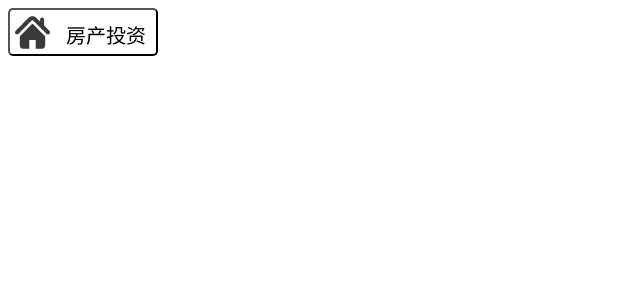
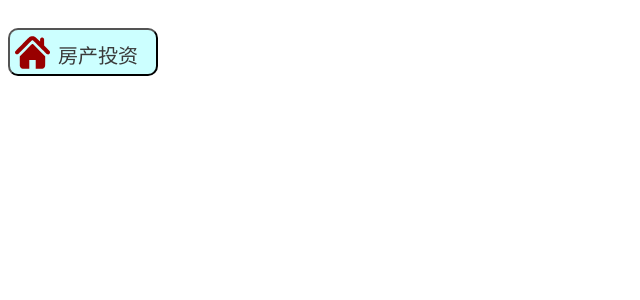
Before and after one commit to shanwu/web, a React (Create React App) app: page / in a window 1280 px wide. Shown: the top 300 px of the page, without its empty margins (0-640 px from the left). Built offline with nearby package versions, Linux system fonts and the light colour scheme.

Commit message:
change: Add RoundIconButton component

```diff
--- a/src/App.js
+++ b/src/App.js
@@ -1,14 +1,10 @@
 import React from 'react';
-import { Link } from 'react-router-dom'
-import {withRouter} from 'react-router-dom';
-import houseLogo from '../src/image/icon_house.svg'
-import { whileStatement, blockStatement } from '@babel/types';
-import { relative } from 'path';
+import RoundIconButton from '../src/component/RoundIconButton.js';
+import houseLogo from '../src/image/icon_house.svg';
 
 export default class App extends React.Component {
   constructor(props) {
     super(props);
-    // todo
   }
   nextPath(path) {
     this.props.history.push(path);
@@ -16,38 +12,20 @@ export default class App extends React.Component {
 
   render() {
     return (
-      <button style={{
-        background:'white',
-        position:'relative',
-        width:'150px',
-        height:'48px',
-        borderRadius:5,
-        paddingTop:2,
-        paddingBottom:2,
-        paddingLeft:4,
-        paddingRight:4,
-      }} onClick={() => this.nextPath('/house') }><img style={{
-        position:'absolute',
-        top:5,
-        left:5,
-        width:35,
-        height:35,
-        background:'transparent',
-        margin:0,
-      }}
-      src={houseLogo} alt="my image"  />
-      <label style={{
-        fontSize:'20px',
-        position:"absolute",
-        left:'56px',
-        top:'10px',
-        userSelect:'none',
-        background:'transparent',
-      }}>房产投资</label></button>
+      <div>
+        <RoundIconButton
+          icon={houseLogo}
+          marginTop='20px'
+          background='#CCFFFF'
+          text='房产投资'
+          height='48px'
+          width='150px'
+          roundRadius='10px'
+          textColor='#3a3a3a'
+          onClickListener={() => { this.nextPath('house') }} />
+      </div>
+
     );
-      // <button src="./image/house_icon.jpg" onClick={() => this.nextPath('/house') }>
-      //   房屋投资考虑
-      // </button>    );
   }
 
 }
--- /dev/null
+++ b/src/component/RoundIconButton.js
@@ -0,0 +1,46 @@
+import React from 'react';
+
+export default class RoundIconButton extends React.Component {
+    constructor(props) {
+        super(props);
+    }
+
+    render() {
+        return (
+            <button style={{
+                marginTop: this.props.marginTop,
+                marginLeft: this.props.marginLeft,
+                marginBottom: this.props.marginBottom,
+                marginRight: this.props.marginRight,
+                background: this.props.background,
+                position: 'relative',
+                width: this.props.width,
+                height: this.props.height,
+                borderRadius: this.props.roundRadius,
+                paddingTop: 2,
+                paddingBottom: 2,
+                paddingLeft: 4,
+                paddingRight: 4,
+            }} onClick={() => { this.props.onClickListener() }}><img style={{
+                position: 'absolute',
+                top: 5,
+                left: 5,
+                width: 35,
+                height: 35,
+                background: 'transparent',
+                margin: 0,
+            }}
+                src={this.props.icon} alt="my image" />
+                <label style={{
+                    color: this.props.textColor,
+                    fontSize: '20px',
+                    position: "absolute",
+                    left: this.props.height,
+                    top: '10px',
+                    userSelect: 'none',
+                    background: 'transparent',
+                }}>{this.props.text}</label></button>
+        );
+    }
+
+}
```
Also changed, not shown: src/image/icon_house.svg.
